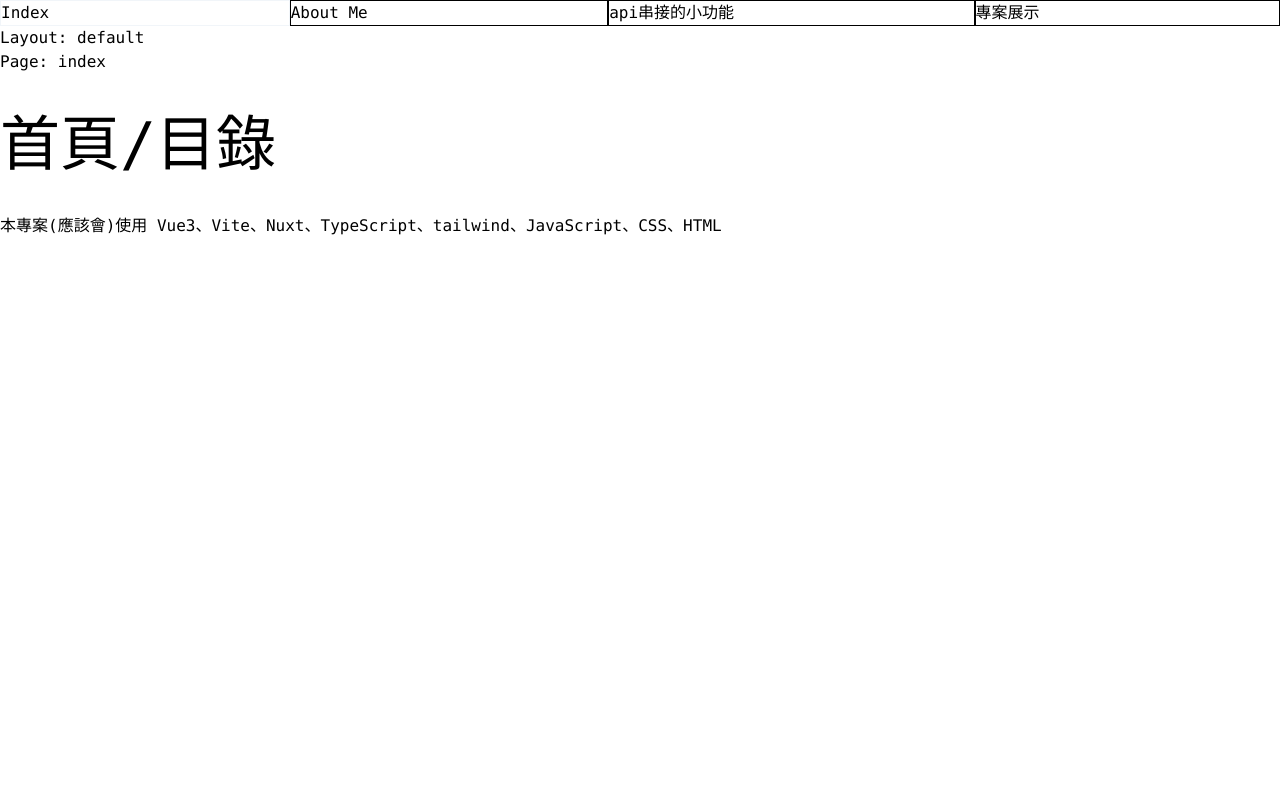
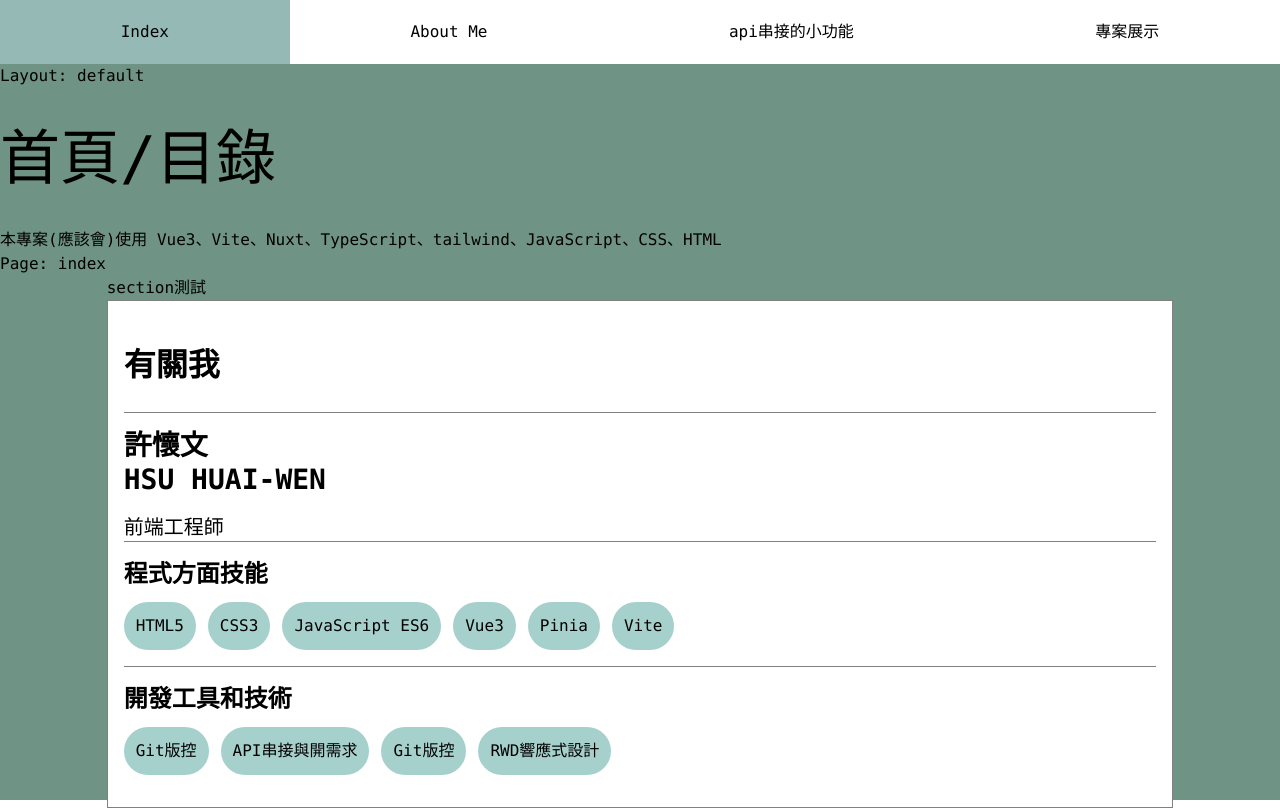
Before and after one commit to oeoeoyee/portfolio-nuxt, a Nuxt app: page / in a window 1280 px wide. Built offline with nearby package versions, Linux system fonts and the light colour scheme.

Commit message:
fix-新弄好header、首頁的一個section

```diff
--- a/app.vue
+++ b/app.vue
@@ -1,17 +1,18 @@
 <template>
-  <div class="font-mono">
-    <ul class="flex flex-row">
+  <div class="font-mono bg-myColor-mainGreen h-screen">
+    <Header></Header>
+    <!-- <ul class="flex flex-row">
         <NuxtLink class="flex-auto borer-solid	border-black border hover:border-slate-100" to="/"><li>Index</li></NuxtLink>
         <NuxtLink class="flex-auto borer-solid	border-black border hover:border-slate-100" to="/about"><li>About Me</li></NuxtLink>
         <NuxtLink class="flex-auto borer-solid	border-black border hover:border-slate-100" to="/APIfunctions"><li>api串接的小功能</li></NuxtLink>
         <NuxtLink class="flex-auto borer-solid	border-black border hover:border-slate-100" to="/projects"><li>專案展示</li></NuxtLink>
-    </ul>
+    </ul> -->
     <!-- <NuxtRouteAnnouncer /> -->
     <!-- <NuxtWelcome /> -->
     <NuxtLayout>
-      <NuxtPage />
       <h1 class="text-6xl py-10">首頁/目錄</h1>
       <p>本專案(應該會)使用 Vue3、Vite、Nuxt、TypeScript、tailwind、JavaScript、CSS、HTML</p>
+      <NuxtPage />
     </NuxtLayout>
 <!--     <div>
       <AppAlert>
--- /dev/null
+++ b/components/Header.vue
@@ -0,0 +1,9 @@
+<template>
+    <ul class="flex flex-row h-16">
+        <NuxtLink class="flex-auto hover:bg-myColor-hoverGreen leading-16 bg-white text-center" to="/"><li>Index</li></NuxtLink>
+        <NuxtLink class="flex-auto hover:bg-myColor-hoverGreen leading-16 bg-white text-center" to="/about"><li>About Me</li></NuxtLink>
+        <NuxtLink class="flex-auto hover:bg-myColor-hoverGreen leading-16 bg-white text-center" to="/APIfunctions"><li>api串接的小功能</li></NuxtLink>
+        <NuxtLink class="flex-auto hover:bg-myColor-hoverGreen leading-16 bg-white text-center" to="/projects"><li>專案展示</li></NuxtLink>
+        <!-- hover:border-slate-100 -->
+    </ul>
+</template>
--- /dev/null
+++ b/components/Section.vue
@@ -0,0 +1,67 @@
+<template>
+    <div class="flex justify-center flex-wrap">
+        <div class="w-5/6">section測試</div>
+        <!-- <p v-if="titleHasShow">測試標題{{titleTest}}</p>
+        <input v-model="title" type="text">
+        <p ref="testTxt">測試文字</p> -->
+        <section class="border border-myColor-borderGery bg-white w-5/6 p-4">
+            <div class="h-24 m-auto flex items-center border-b border-myColor-borderGery">
+                <h2 class="text-3.5xl font-bold">有關我</h2>
+            </div>
+            <div class="m-auto flex-wrap items-center mt-4">
+                <h3 class="text-2.5xl w-full font-bold">
+                    許懷文
+                    <br>
+                    HSU HUAI-WEN
+                </h3>
+                <p class="text-xl w-full mt-4">前端工程師</p>
+                <div class="border-t border-myColor-borderGery py-4">
+                    <h4 class="text-2xl w-full font-bold">程式方面技能</h4>
+                    <!-- v-for -->
+                    <span
+                        v-for="item in codeSkillArray"
+                        class="inline-block text-l p-3 mr-3 mt-3 bg-myColor-ButtonGreen rounded-full"
+                        :key="item"
+                    >
+                        {{ item }}
+                    </span>
+                </div>
+                <div class="border-t border-myColor-borderGery py-4">
+                    <h4 class="text-2xl w-full font-bold">開發工具和技術</h4>
+                    <!-- v-for -->
+                    <span
+                        v-for="item in toolSkillArray"
+                        class="inline-block text-l p-3 mr-3 mt-3 bg-myColor-ButtonGreen rounded-full"
+                        :key="item"
+                    >
+                        {{ item }}
+                    </span>
+                </div>
+            </div>
+        </section>
+        <!-- 會用到的集合:邊框樣式、section周邊留空、h1234字型 -->
+        <!-- 組件:section、button -->
+        <!-- 配色可以改一下，否則看起來不太專業 -->
+        <!-- 到時候技能做成一個全json -->
+    </div>
+</template>
+
+<script setup>
+const title = ref('')
+const codeSkillArray = ref(['HTML5', 'CSS3', 'JavaScript ES6', 'Vue3', 'Pinia', 'Vite'])
+const toolSkillArray = ref(['Git版控', 'API串接與開需求', 'Git版控', 'RWD響應式設計'])
+const titleTest = computed(()=>{
+    return `${title.value}測試名`
+})
+const titleHasShow = computed(()=>{
+    return title.value.length > 5
+})
+
+const testTxt = ref(null) //請先給一個null
+
+console.log(testTxt.value) //組件掛載前，取不到testTxt
+
+onMounted(()=>{
+	console.log("test:", testTxt.value) //組件掛載後，取得到testTxt
+})
+</script>
--- a/pages/index.vue
+++ b/pages/index.vue
@@ -3,6 +3,7 @@
 <template>
   <div>
     Page: index
+    <Section></Section>
   </div>
 </template>
 
--- a/tailwind.config.js
+++ b/tailwind.config.js
@@ -10,7 +10,32 @@ export default {
     './app.{js,ts,vue}',
   ],
   theme: {
-    extend: {},
+    extend: {
+      fontSize: {
+        'p': '20px',
+        // 'p': ['20px', {
+        //   lineHeight: '1rem'
+        // }],
+        '2.5xl': ['28px', '34px'],
+        '3.5xl': ['32px', '38px']
+      },
+      lineHeight: {
+        '11': '2.75rem', /* 44px */
+        '12': '3rem', /* 48px */
+        '13': '3.25rem', /* 52px */
+        '14': '3.5rem', /* 56px */
+        '15': '3.75rem', /* 60px */
+        '16': '4rem', /* 64px */
+      },
+      colors: {
+        myColor: {
+          mainGreen: '#6F9385',
+          ButtonGreen: '#A5D0CB',
+          hoverGreen: '#95BAB6',
+          borderGery: '#808080',
+        }
+      }
+    },
   },
   plugins: [],
 }
```
